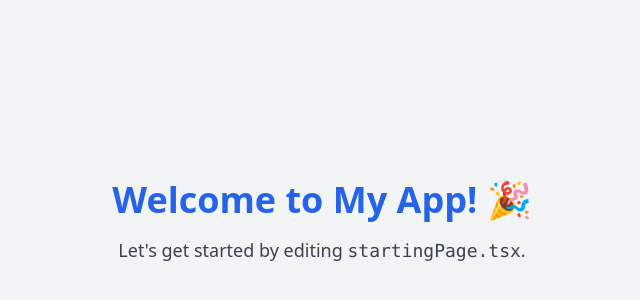
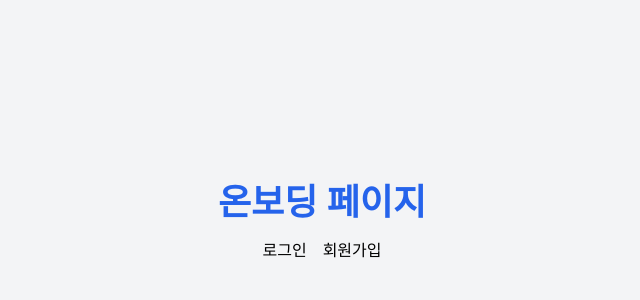
Before and after one commit to 2024-Winter-Bootcamp-Team-J/frontend, a React (Vite) app: page / in a window 1280 px wide. Shown: the part 178-478 px from the top of the page, without its empty margins (318-958 px from the left). Built offline with nearby package versions, Linux system fonts and the light colour scheme.

Commit message:
[feat] OnboardingPage, Login, Register 구현틀 마련

```diff
--- a/src/App.tsx
+++ b/src/App.tsx
@@ -1,12 +1,12 @@
-import React from 'react';
-import StartingPage from '../src/Pages/StartingPage';
+import React from 'react'
+import OnboardingPage from './Pages/Onboarding'
 
 const App: React.FC = () => {
   return (
     <div>
-      <StartingPage />
+      <OnboardingPage />
     </div>
-  );
-};
+  )
+}
 
-export default App;
+export default App
--- /dev/null
+++ b/src/Pages/Onboarding.tsx
@@ -0,0 +1,15 @@
+import React, { useState } from 'react'
+
+const OnboardingPage: React.FC = () => {
+  return (
+    <div className="flex flex-col items-center justify-center h-screen bg-gray-100">
+      <h1 className="mb-4 text-4xl font-bold text-blue-600">온보딩 페이지</h1>
+      <div className="flex items-center justify-center gap-4 fles-col">
+        <button>로그인</button>
+        <button>회원가입</button>
+      </div>
+    </div>
+  )
+}
+
+export default OnboardingPage
--- a/src/Pages/StartingPage.tsx
+++ /dev/null
@@ -1,14 +0,0 @@
-import React from 'react';
-
-const StartingPage: React.FC = () => {
-  return (
-    <div className="flex flex-col items-center justify-center h-screen bg-gray-100">
-      <h1 className="text-4xl font-bold text-blue-600">Welcome to My App! 🎉</h1>
-      <p className="mt-4 text-lg text-gray-700">
-        Let's get started by editing <code>startingPage.tsx</code>.
-      </p>
-    </div>
-  );
-};
-
-export default StartingPage;
```
Also changed, not shown: src/assets/logo.png (added).
